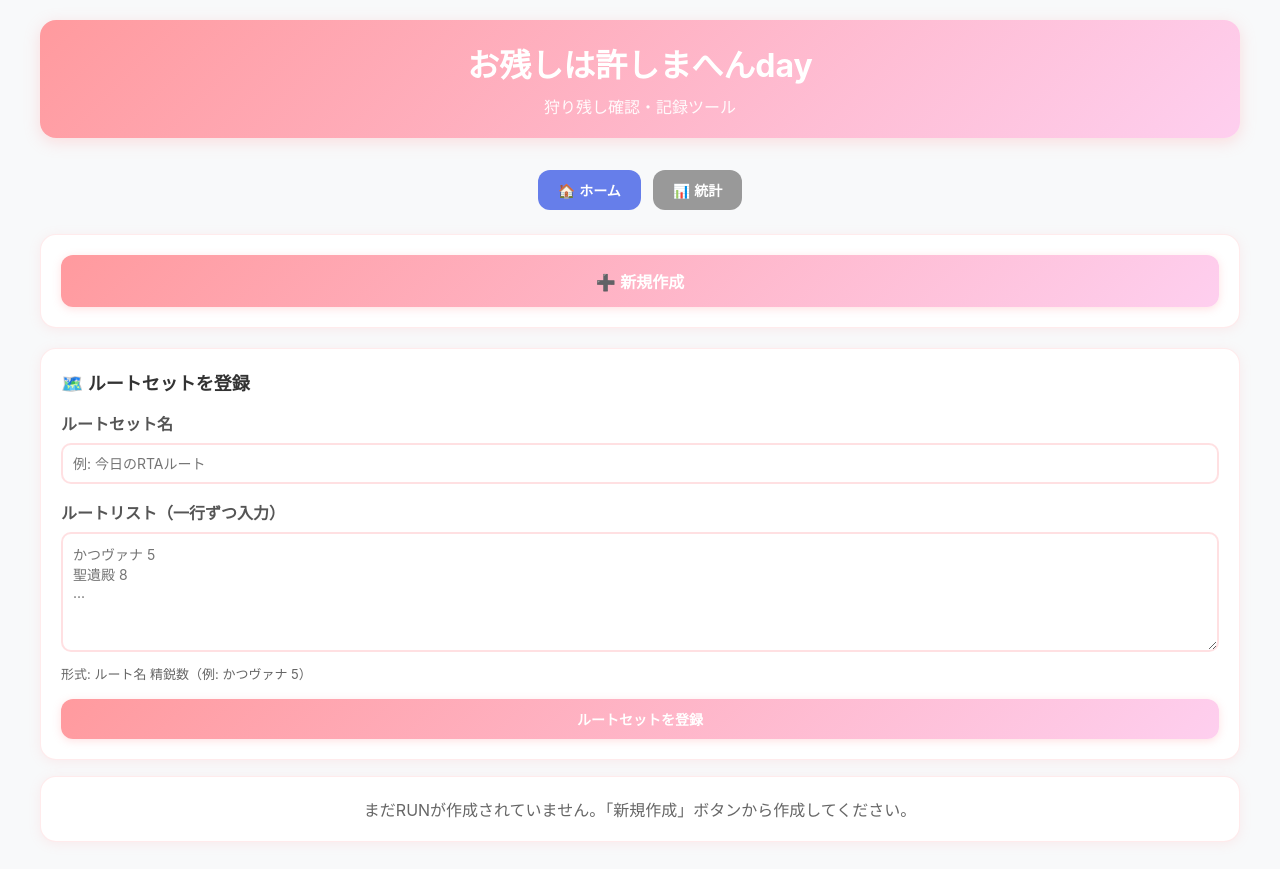
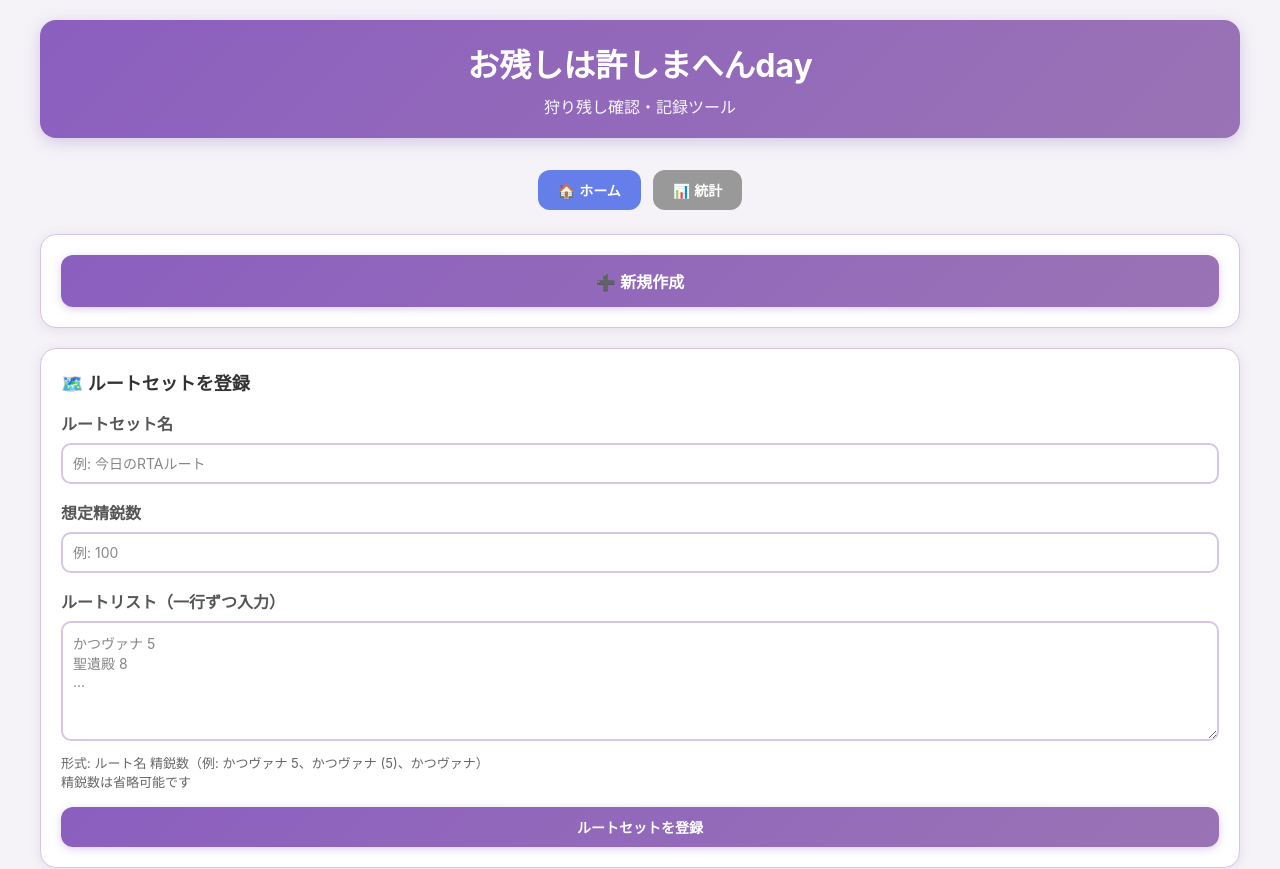
Before and after one commit to semaruebi/onokoshi, a React (Vite) app: page / in a window 1280 px wide. Shown: the top 869 px of the page. Built offline with nearby package versions, Linux system fonts and the light colour scheme.

Commit message:
feat: ルートセットに想定精鋭数追加、ルートパーサー改善、淵下宮テーマ実装

```diff
--- a/src/App.tsx
+++ b/src/App.tsx
@@ -64,7 +64,7 @@ function App() {
           remainingCount: 0,
           comment: ''
         })),
-        expectedEliteCount: 0,
+        expectedEliteCount: routeSet.expectedEliteCount || 0,
         tsurumiShortage: 0,
         adlibAddition: 0
       };
@@ -111,22 +111,22 @@ function App() {
           transition: 'all 0.2s',
           padding: '20px',
           borderRadius: '16px',
-          background: 'linear-gradient(135deg, #ff9a9e 0%, #fecfef 100%)',
-          boxShadow: '0 4px 16px rgba(255, 154, 158, 0.3)'
+          background: `linear-gradient(135deg, var(--primary-100) 0%, var(--accent-200) 100%)`,
+          boxShadow: '0 4px 16px rgba(139, 95, 191, 0.3)'
         }}
         onMouseEnter={(e) => {
           e.currentTarget.style.transform = 'translateY(-2px)';
-          e.currentTarget.style.boxShadow = '0 6px 20px rgba(255, 154, 158, 0.4)';
+          e.currentTarget.style.boxShadow = '0 6px 20px rgba(139, 95, 191, 0.4)';
         }}
         onMouseLeave={(e) => {
           e.currentTarget.style.transform = 'translateY(0)';
-          e.currentTarget.style.boxShadow = '0 4px 16px rgba(255, 154, 158, 0.3)';
+          e.currentTarget.style.boxShadow = '0 4px 16px rgba(139, 95, 191, 0.3)';
         }}
       >
-        <h1 style={{ fontSize: '32px', marginBottom: '8px', fontWeight: 'bold', color: 'white' }}>
+        <h1 style={{ fontSize: '32px', marginBottom: '8px', fontWeight: 'bold', color: 'var(--primary-300)' }}>
           お残しは許しまへんday
         </h1>
-        <p style={{ fontSize: '16px', color: 'white', opacity: 0.95 }}>
+        <p style={{ fontSize: '16px', color: 'var(--primary-300)', opacity: 0.95 }}>
           狩り残し確認・記録ツール
         </p>
       </div>
--- a/src/components/RouteSetForm.tsx
+++ b/src/components/RouteSetForm.tsx
@@ -11,6 +11,7 @@ interface RouteSetFormProps {
 export const RouteSetForm = ({ onRouteSetAdded }: RouteSetFormProps) => {
   const [routeSetName, setRouteSetName] = useState('');
   const [routeText, setRouteText] = useState('');
+  const [expectedEliteCount, setExpectedEliteCount] = useState<number>(0);
 
   const handleSubmit = async (e: React.FormEvent) => {
     e.preventDefault();
@@ -37,6 +38,7 @@ export const RouteSetForm = ({ onRouteSetAdded }: RouteSetFormProps) => {
         id: generateId(),
         name: routeSetName.trim(),
         routes,
+        expectedEliteCount: expectedEliteCount || 0,
         createdAt: now,
         updatedAt: now
       };
@@ -44,6 +46,7 @@ export const RouteSetForm = ({ onRouteSetAdded }: RouteSetFormProps) => {
       await saveRouteSet(routeSet);
       setRouteSetName('');
       setRouteText('');
+      setExpectedEliteCount(0);
       onRouteSetAdded();
       showSuccessFeedback('ルートセットを登録しました！');
     } catch (error) {
@@ -72,6 +75,18 @@ export const RouteSetForm = ({ onRouteSetAdded }: RouteSetFormProps) => {
         </div>
         <div style={{ marginBottom: '16px' }}>
           <label style={{ display: 'block', marginBottom: '8px', fontWeight: 600, color: '#555' }}>
+            想定精鋭数
+          </label>
+          <input
+            type="number"
+            value={expectedEliteCount || ''}
+            onChange={(e) => setExpectedEliteCount(parseInt(e.target.value) || 0)}
+            placeholder="例: 100"
+            style={{ width: '100%', padding: '10px', fontSize: '14px' }}
+          />
+        </div>
+        <div style={{ marginBottom: '16px' }}>
+          <label style={{ display: 'block', marginBottom: '8px', fontWeight: 600, color: '#555' }}>
             ルートリスト（一行ずつ入力）
           </label>
           <textarea
@@ -81,7 +96,8 @@ export const RouteSetForm = ({ onRouteSetAdded }: RouteSetFormProps) => {
             style={{ width: '100%', minHeight: '120px', padding: '10px', fontSize: '14px' }}
           />
           <div style={{ marginTop: '8px', fontSize: '13px', color: '#666' }}>
-            形式: ルート名 精鋭数（例: かつヴァナ 5）
+            形式: ルート名 精鋭数（例: かつヴァナ 5、かつヴァナ (5)、かつヴァナ）<br />
+            精鋭数は省略可能です
           </div>
         </div>
         <button
--- a/src/components/RouteSetSelector.tsx
+++ b/src/components/RouteSetSelector.tsx
@@ -33,20 +33,20 @@ export const RouteSetSelector = ({ routeSets, onSelect, onCancel }: RouteSetSele
             className="selectable-card"
               style={{
                 padding: '12px',
-              border: '2px solid #e0e0e0',
+                border: '2px solid var(--accent-100)',
                 borderRadius: '8px',
                 cursor: 'pointer',
-              backgroundColor: '#f9f9f9',
+                backgroundColor: 'var(--bg-200)',
                 transition: 'all 0.2s'
               }}
             onMouseEnter={(e) => {
-              e.currentTarget.style.borderColor = '#ff9a9e';
-              e.currentTarget.style.backgroundColor = '#fff5f5';
+              e.currentTarget.style.borderColor = 'var(--primary-100)';
+              e.currentTarget.style.backgroundColor = 'var(--accent-100)';
               e.currentTarget.style.transform = 'translateX(2px)';
             }}
             onMouseLeave={(e) => {
-              e.currentTarget.style.borderColor = '#e0e0e0';
-              e.currentTarget.style.backgroundColor = '#f9f9f9';
+              e.currentTarget.style.borderColor = 'var(--accent-100)';
+              e.currentTarget.style.backgroundColor = 'var(--bg-200)';
               e.currentTarget.style.transform = 'translateX(0)';
             }}
           >
--- a/src/components/RunList.tsx
+++ b/src/components/RunList.tsx
@@ -85,12 +85,12 @@ export const RunList = ({ runs, onRunSelect, onRunDeleted }: RunListProps) => {
                 <button
                   onClick={(e) => handleDelete(e, run.id)}
                   style={{
-                    backgroundColor: '#ff6b9d',
-                    color: 'white',
+                    backgroundColor: 'var(--primary-200)',
+                    color: 'var(--primary-300)',
                     padding: '6px 14px',
                     fontSize: '12px',
                     borderRadius: '8px',
-                    boxShadow: '0 2px 6px rgba(255, 107, 157, 0.3)'
+                    boxShadow: '0 2px 6px rgba(139, 95, 191, 0.3)'
                   }}
                 >
                   削除
--- a/src/index.css
+++ b/src/index.css
@@ -1,3 +1,5 @@
+@import './styles/themes.css';
+
 * {
   margin: 0;
   padding: 0;
@@ -10,9 +12,11 @@ body {
     sans-serif;
   -webkit-font-smoothing: antialiased;
   -moz-osx-font-smoothing: grayscale;
-  background: #f8f9fa;
+  background: var(--bg-100);
+  color: var(--text-100);
   min-height: 100vh;
   padding: 20px;
+  transition: background-color 0.3s, color 0.3s;
 }
 
 #root {
@@ -43,38 +47,43 @@ button:active {
 }
 
 .primary-button {
-  background: linear-gradient(135deg, #ff9a9e 0%, #fecfef 100%);
-  color: white;
-  box-shadow: 0 2px 8px rgba(255, 154, 158, 0.3);
+  background: linear-gradient(135deg, var(--primary-100) 0%, var(--accent-200) 100%);
+  color: var(--primary-300);
+  box-shadow: 0 2px 8px rgba(139, 95, 191, 0.3);
 }
 
 .primary-button:hover {
-  box-shadow: 0 4px 12px rgba(255, 154, 158, 0.4);
+  box-shadow: 0 4px 12px rgba(139, 95, 191, 0.4);
 }
 
 .secondary-button {
-  background: #f0f0f0;
-  color: #333;
+  background: var(--bg-200);
+  color: var(--text-100);
 }
 
 .secondary-button:hover {
-  background: #e0e0e0;
+  background: var(--accent-100);
 }
 
 input, textarea {
-  border: 2px solid rgba(255, 154, 158, 0.3);
+  border: 2px solid var(--accent-100);
   border-radius: 10px;
   padding: 10px 12px;
   font-size: 14px;
   font-family: inherit;
   transition: all 0.2s;
-  background: #fff;
+  background: var(--bg-300);
+  color: var(--text-100);
 }
 
 input:focus, textarea:focus {
   outline: none;
-  border-color: #ff9a9e;
-  box-shadow: 0 0 0 3px rgba(255, 154, 158, 0.1);
+  border-color: var(--primary-100);
+  box-shadow: 0 0 0 3px rgba(139, 95, 191, 0.1);
+}
+
+input::placeholder, textarea::placeholder {
+  color: var(--text-200);
 }
 
 textarea {
@@ -83,18 +92,19 @@ textarea {
 }
 
 .card {
-  background: white;
+  background: var(--bg-300);
   border-radius: 16px;
   padding: 20px;
-  box-shadow: 0 2px 12px rgba(255, 154, 158, 0.15);
+  box-shadow: 0 2px 12px rgba(139, 95, 191, 0.15);
   margin-bottom: 16px;
-  border: 1px solid rgba(255, 154, 158, 0.2);
+  border: 1px solid var(--accent-100);
   transition: all 0.2s;
+  color: var(--text-100);
   /* 美的ユーザビリティ効果: 統一感のあるデザイン */
 }
 
 .card:hover {
-  box-shadow: 0 4px 16px rgba(255, 154, 158, 0.25);
+  box-shadow: 0 4px 16px rgba(139, 95, 191, 0.25);
   transform: translateY(-2px);
 }
 
--- a/src/main.tsx
+++ b/src/main.tsx
@@ -1,10 +1,22 @@
-import React from 'react'
+import React, { useEffect } from 'react'
 import ReactDOM from 'react-dom/client'
 import App from './App.tsx'
 import './index.css'
 
+const ThemeProvider = () => {
+  useEffect(() => {
+    // ローカルストレージからテーマを読み込み
+    const savedTheme = localStorage.getItem('theme') as 'light' | 'dark' | null;
+    if (savedTheme === 'dark') {
+      document.documentElement.setAttribute('data-theme', 'dark');
+    }
+  }, []);
+
+  return <App />;
+};
+
 ReactDOM.createRoot(document.getElementById('root')!).render(
   <React.StrictMode>
-    <App />
+    <ThemeProvider />
   </React.StrictMode>,
 )
--- /dev/null
+++ b/src/styles/themes.css
@@ -0,0 +1,27 @@
+/* 淵下宮 白夜（ライトテーマ） */
+:root {
+  --primary-100: #8B5FBF;
+  --primary-200: #61398F;
+  --primary-300: #FFFFFF;
+  --accent-100: #D6C6E1;
+  --accent-200: #9A73B5;
+  --text-100: #4A4A4A;
+  --text-200: #878787;
+  --bg-100: #F5F3F7;
+  --bg-200: #E9E4ED;
+  --bg-300: #FFFFFF;
+}
+
+/* 淵下宮 常夜（ダークテーマ） */
+[data-theme="dark"] {
+  --primary-100: #7B4F8E;
+  --primary-200: #563763;
+  --primary-300: #D7C5DF;
+  --accent-100: #B794C0;
+  --accent-200: #895896;
+  --text-100: #FFFFFF;
+  --text-200: #909090;
+  --bg-100: #3B2D4D;
+  --bg-200: #382B49;
+  --bg-300: #4D3B64;
+}
--- a/src/types.ts
+++ b/src/types.ts
@@ -11,6 +11,7 @@ export interface RouteSet {
   id: string;
   name: string; // ルートセット名
   routes: Route[];
+  expectedEliteCount: number; // 想定精鋭数
   createdAt: string;
   updatedAt: string;
 }
--- a/src/utils/routeParser.ts
+++ b/src/utils/routeParser.ts
@@ -2,27 +2,43 @@ import { Route } from '../types';
 
 /**
  * テキスト入力からルートのリストをパースする
- * 例: "かつヴァナ 5" -> { name: "かつヴァナ", count: 5 }
+ * 対応形式:
+ * - "かつヴァナ 5" -> { name: "かつヴァナ", count: 5 }
+ * - "かつヴァナ (5)" -> { name: "かつヴァナ", count: 5 }
+ * - "かつヴァナ 6" -> { name: "かつヴァナ", count: 6 }
+ * - "かつヴァナ" -> { name: "かつヴァナ", count: 0 }
  */
 export const parseRouteText = (text: string): Route[] => {
   const lines = text.split('\n').map(line => line.trim()).filter(line => line.length > 0);
 
   return lines.map((line, index) => {
-    // 最後の数字を抽出
-    const match = line.match(/^(.+?)\s+(\d+)$/);
-    if (match) {
+    // パターン1: 最後に (数字) がある場合
+    const parenMatch = line.match(/^(.+?)\s*\((\d+)\)\s*$/);
+    if (parenMatch) {
       return {
         id: Date.now().toString(36) + Math.random().toString(36).substr(2) + index.toString(),
-        name: match[1].trim(),
-        count: parseInt(match[2], 10),
+        name: parenMatch[1].trim(),
+        count: parseInt(parenMatch[2], 10),
         order: index
       };
     }
-    // 数字がない場合は1として扱う
+
+    // パターン2: 最後にスペース+数字がある場合
+    const spaceMatch = line.match(/^(.+?)\s+(\d+)\s*$/);
+    if (spaceMatch) {
+      return {
+        id: Date.now().toString(36) + Math.random().toString(36).substr(2) + index.toString(),
+        name: spaceMatch[1].trim(),
+        count: parseInt(spaceMatch[2], 10),
+        order: index
+      };
+    }
+
+    // パターン3: 数字がない場合は0として扱う
     return {
       id: Date.now().toString(36) + Math.random().toString(36).substr(2) + index.toString(),
       name: line,
-      count: 1,
+      count: 0,
       order: index
     };
   });
```
Also changed, not shown: src/components/RunEditor.tsx (+15 -15 lines). Lines whose indentation alone changed are shown as unchanged.
